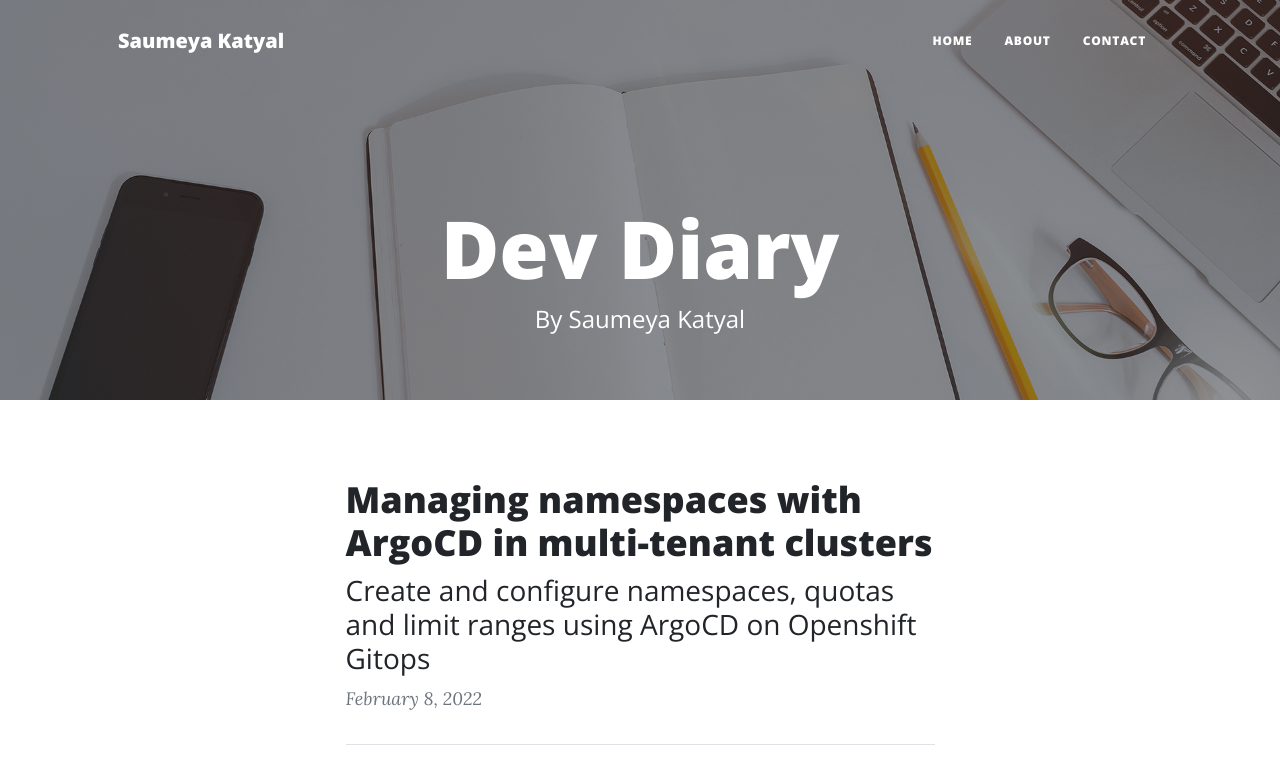
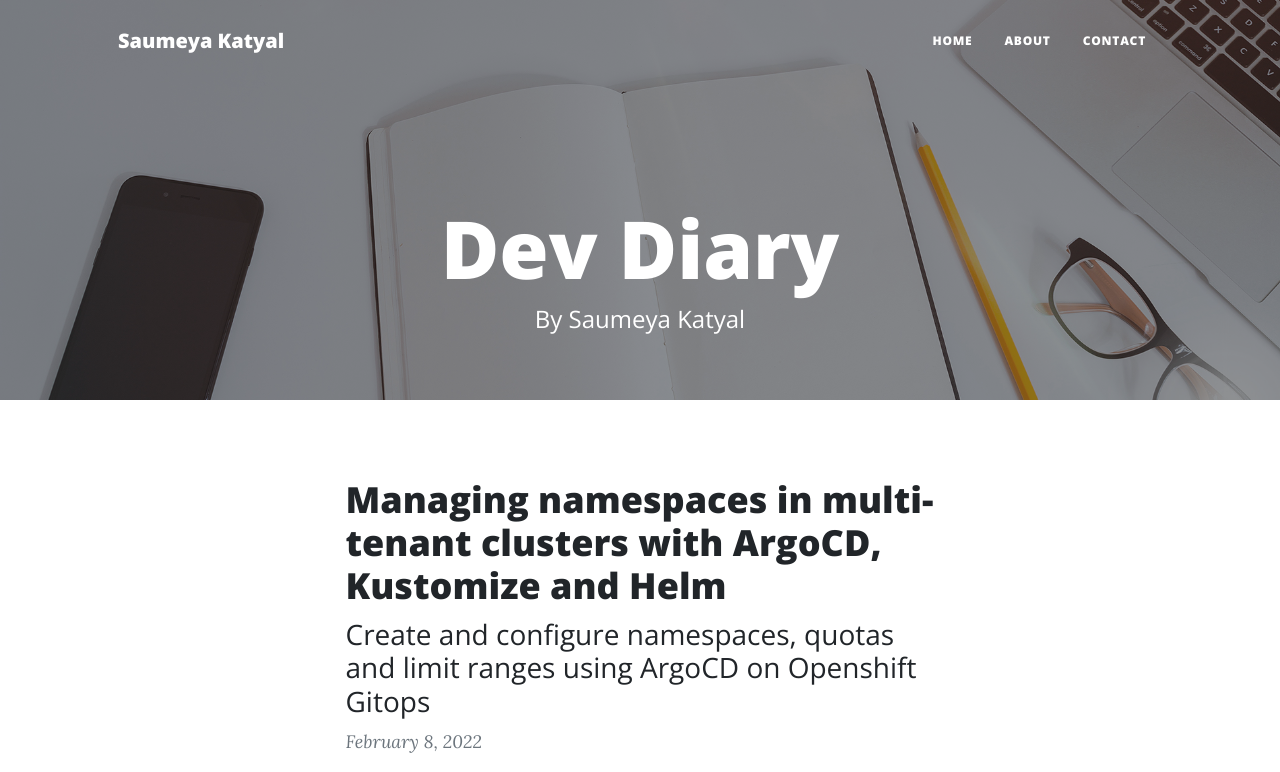
Before and after one commit to saumeya/saumeya.github.io, a plain HTML site: page index.html in a window 1280 px wide. Shown: the top 772 px of the page. Drawn offline with nearby package versions, Linux system fonts and the light colour scheme.

```diff
--- a/index.html
+++ b/index.html
@@ -53,7 +53,7 @@
                     <!-- Post preview-->
                     <div class="post-preview">
                         <a href="3.admin-namespace.html">
-                            <h2 class="post-title">Managing namespaces with ArgoCD in multi-tenant clusters</h2>
+                            <h2 class="post-title">Managing namespaces in multi-tenant clusters with ArgoCD, Kustomize and Helm </h2>
                             <h3 class="post-subtitle">Create and configure namespaces, quotas and limit ranges using ArgoCD on Openshift Gitops</h3>
                         </a>
                         <p class="post-meta">
```
Also changed, not shown: 3.admin-namespace.html (+1 -0 lines).
